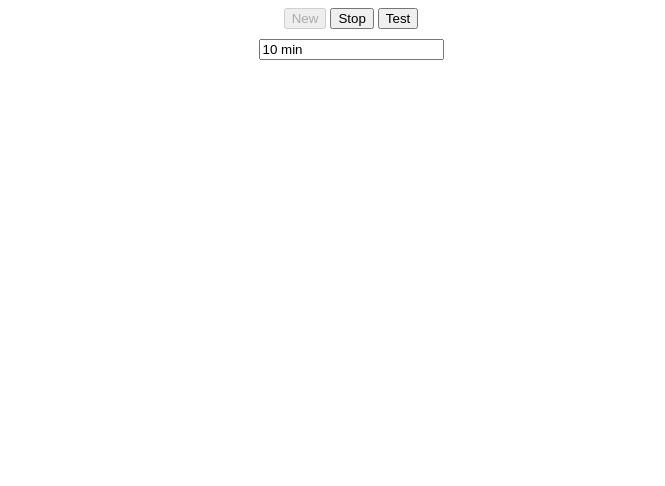
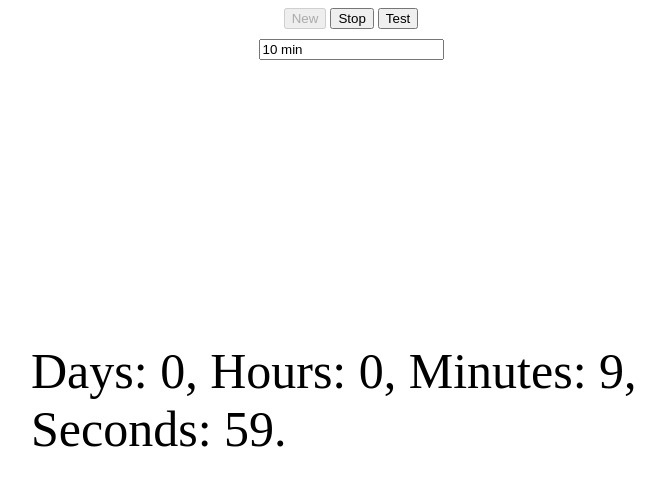
Before and after one commit to AlanKiri/simpleTimer, a plain HTML site: page Index.html in a window 1280 px wide. Both pictures are taken after a click on the button "New". Shown: the whole page, without its empty margins (289-954 px from the left). Drawn offline with Linux system fonts and the light colour scheme.

Commit message:
git commit -a -m "initial commit"

```diff
--- a/CSS/Main.css
+++ b/CSS/Main.css
@@ -19,7 +19,7 @@
 
 /* Assigning font size to timer div */
 #timerClock {
-    font-size: 150px;
+    font-size: 50px;
     max-width: 1500px;
     word-wrap: break-word;
 }
--- a/JS/Main.js
+++ b/JS/Main.js
@@ -81,32 +81,54 @@ function calculateTime (inputString)
 
 };
 
-function initTimer () {
-         if(currentTask== "active"){
-        var myfunc = setInterval(function() {
-
-                let timeLeft = calculatedTime - 1;
-                document.getElementById("timerClock").innerHTML = $` `
+function secondsToString (timeLeft){
+        let d = Math.floor(timeLeft / (3600*24));
+        let h = Math.floor(timeLeft % (3600*24) / 3600);
+        let m = Math.floor(timeLeft % 3600 / 60);
+        let s = Math.floor(timeLeft % 60);
+        return (`Days: ${d}, Hours: ${h}, Minutes: ${m}, Seconds: ${s}.`)
 
 
+};
 
-        }, 1000);
-         }
+function timer(ms) { return new Promise(res => setTimeout(res, ms)); }
+
+async function initTimer (calculatedTime) {
+        if(currentTask=="active"){
+
+                async function printToInner (value){
+                        await timer(1000);
+                        document.getElementById("timerClock").innerHTML = secondsToString(value);
+                };
+
+
+                for( let i = calculatedTime; i>0 ;i--){
+                        if (i==0 || currentTask==null)
+                        {
+                                document.getElementById("timerClock").innerHTML = '';
+                                break;
+                        };
+
+                        test(i);
+                        await printToInner (i);
+
+                };
+
+
+}
 
 };
 
 
 newTimerButton.onclick  = function() {
-        calculateTime(document.getElementById("timeInput").value);
-        initTimer();
         currentTask="active";
         stateCheck();
+        calculateTime(document.getElementById("timeInput").value);
+        initTimer(calculatedTime);
 };
 stopTimerButton.onclick  = function() {
-
-
-
         currentTask=null;
+        document.getElementById("timerClock").innerHTML = '';
         stateCheck();
 };
 testTimerButton.onclick  = function() {
```
